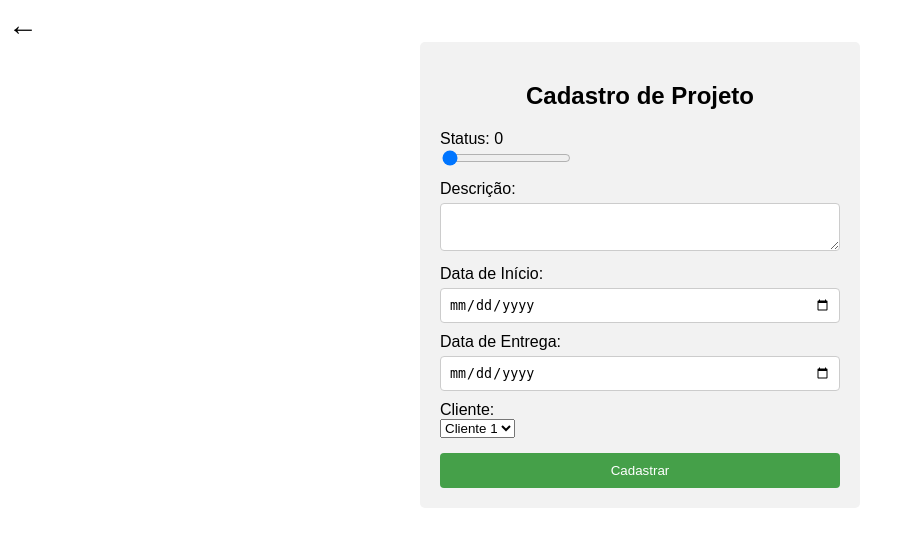
After one commit to EduardoPanizzon/Proj_Final_DB, a PHP site: page /criandoProjetoFinal.php in a window 1280 px wide. The commit adds this page. Shown: the top 547 px of the page, without its empty margins (0-909 px from the left). Run offline with PHP 8.4, Linux system fonts and the light colour scheme; data comes from the database, SQL or seed files in the repository.

Commit message:
cadastroProjQuasePronto

```diff
--- /dev/null
+++ b/Projeto/criandoProjetoFinal.php
@@ -0,0 +1,144 @@
+<?php
+include("conexao.php");
+session_start();
+
+if ($_SERVER["REQUEST_METHOD"] == "POST") {
+  // Retrieve form data
+
+  $nome = $_SESSION['projeto'];
+  $status = $_POST['status'];
+  $descricao = $_POST['descricao'];
+  $dataInicio = $_POST['dataInicio'];
+  $dataPrevista = $_POST['dataPrevista'];
+  $fk_Cliente_id = $_POST['fk_Cliente_id'];
+  $especialidade = $_SESSION['esp'];
+  $nivel = $_SESSION['nivel'];
+
+  $insertQueryProjeto = "INSERT INTO Projeto (nome, status, descricao, dataInicio, dataPrevista, clienteID)
+                   VALUES ('$nome', '$status', '$descricao', '$dataInicio', '$dataPrevista', '$fk_Cliente_id')";
+  $insertProjeto = mysqli_query($mysqli, $insertQueryProjeto);
+
+
+  if (!$insertProjeto) {
+    echo "Registration failed. Please try again.";
+  }
+
+  $selectQueryProjID = "SELECT max(id) as id FROM Projeto";
+  $selectProjID = mysqli_query($mysqli, $selectQueryProjID);
+  while($rowProj = mysqli_fetch_assoc($selectProjID)){
+    $idProj = $rowProj['id'];
+  }
+
+  for($i = 0; $i < count($especialidade);$i++){
+    $insertQueryRequisita = "INSERT INTO Requisita(especialidadeID, projetoID, nivel)
+                            VALUES('$especialidade[$i]','$idProj','$nivel[$i]')";
+    $insertRequisita = mysqli_query($mysqli, $insertQueryRequisita);
+
+    if (!$insertRequisita) {
+        echo "Registration failed. Please try again.";
+      }
+  }
+}
+?>
+
+<!DOCTYPE html>
+<html>
+<head>
+  <title>Cadastro de Projeto</title>
+  <style>
+    body {
+      font-family: Arial, sans-serif;
+    }
+
+    form {
+      max-width: 400px;
+      margin: 0 auto;
+      padding: 20px;
+      background-color: #f2f2f2;
+      border-radius: 5px;
+    }
+
+    h2 {
+      text-align: center;
+    }
+
+    label {
+      display: block;
+      margin-top: 10px;
+    }
+
+    input[type="text"],
+    input[type="date"],
+    textarea {
+      width: 100%;
+      padding: 8px;
+      border-radius: 4px;
+      border: 1px solid #ccc;
+      box-sizing: border-box;
+      margin-top: 5px;
+      resize: vertical;
+    }
+
+    input[type="submit"] {
+      width: 100%;
+      background-color: #4CAF50;
+      color: white;
+      padding: 10px 0;
+      border: none;
+      border-radius: 4px;
+      cursor: pointer;
+      background-color: #45a049;
+      margin-top: 15px;
+    }
+
+    a {
+      color: black;
+      font-size: 30px;
+      text-decoration: none;
+
+    }
+  </style>
+</head>
+<body>
+  <div>
+    <a href="/">←</a>
+  </div>
+  <form method="POST" action="">
+    <h2>Cadastro de Projeto</h2>
+
+    <label for="status">Status: <output id = "statusValue"></output>  </label>
+    <input type="range" min="0" max="100" id="status" name="status" value="0" required>
+
+    <label for="descricao">Descrição:</label>
+    <textarea id="descricao" name="descricao" required></textarea>
+
+    <label for="dataInicio">Data de Início:</label>
+    <input type="date" id="dataInicio" name="dataInicio" required>
+
+    <label for="dataPrevista">Data de Entrega:</label>
+    <input type="date" id="dataPrevista" name="dataPrevista" required>
+
+    <label for="clienteNome">Cliente:</label>
+    <select type="text" id="fk_Cliente_id" name="fk_Cliente_id" required>
+      <?php
+        $result = "SELECT Cliente.nome, Cliente.id from Cliente";
+        $resultado = mysqli_query($mysqli, $result);
+        while($row = mysqli_fetch_assoc($resultado)){
+        ?>
+        <option value = "<?php echo $row['id']; ?>"><?php echo $row['nome'];?> </option>
+
+      <?php } ?>
+    </select>
+
+    <input type="submit" value="Cadastrar">
+  </form>
+</body>
+<script>
+  const value = document.querySelector("#statusValue")
+const input = document.querySelector("#status")
+value.textContent = input.value
+input.addEventListener("input", (event) => {
+  value.textContent = event.target.value
+})
+</script>
+</html>
--- a/Projeto/index.php
+++ b/Projeto/index.php
@@ -63,7 +63,7 @@
       <li class="clickable"><a onclick="listaProjetos()">Lista de Projetos</a> </li>
       <li class="clickable"><a onclick="listaColaboradores()">Lista de Colaboradores</a> </li>
       <li><a href="cadastro_colab.php">Cadastro de Colaborador</a></li>
-      <li><a href="cadastro_projeto.php">Cadastro de Projeto</a></li>
+      <li><a href="criandoProjetoInicial.php">Cadastro de Projeto</a></li>
 
     </ul>
   </div>
@@ -108,7 +108,8 @@
   $result = "SELECT Colaborador.id as colabID,Colaborador.nome as colab, Departamento.nome as dep, Cargo.nome as cargo
             FROM Colaborador
             INNER JOIN Departamento ON Departamento.id = Colaborador.departamentoID
-            INNER JOIN Cargo on Cargo.id = Colaborador.cargoID;";
+            INNER JOIN Cargo on Cargo.id = Colaborador.cargoID
+            order by Cargo.id,Colaborador.id;";
   $resultado = mysqli_query($mysqli, $result);
   while($row = mysqli_fetch_assoc($resultado)){
   ?>
```
Also changed, not shown: Projeto/colaborador.php (+22 -8 lines), Projeto/criandoProjetoInicial.php (added, +107 -0 lines), Projeto/criandoProjetoQuant.php (added, +78 -0 lines).
